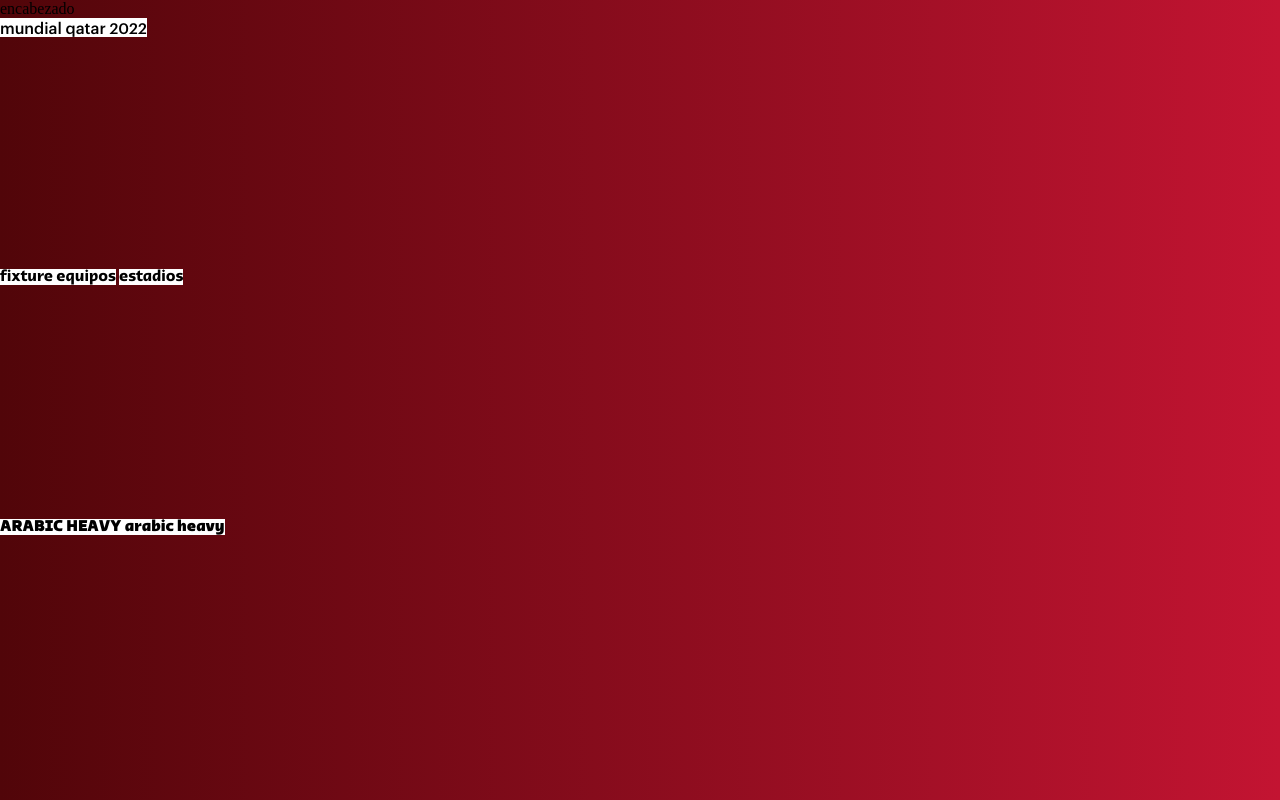
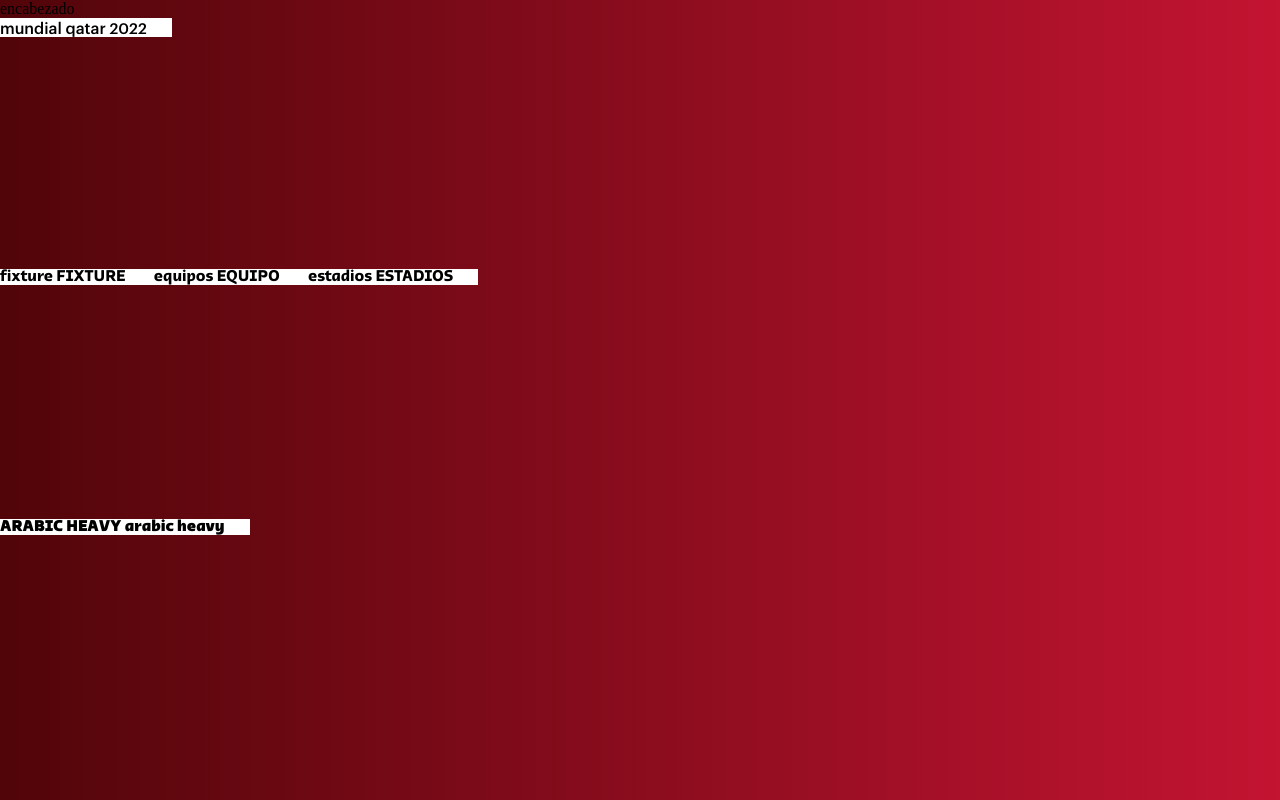
Before and after one commit to Guinandw/CaC_FixtureQatar, a plain HTML site: page Front/index.html in a window 1280 px wide. Drawn offline with Linux system fonts and the light colour scheme.

Commit message:
sin mensajes

```diff
--- a/Front/css/style.css
+++ b/Front/css/style.css
@@ -19,7 +19,8 @@ body{
 p{
     display: inline;
     width: 300px;
-    margin-right: 10;
+
+    padding-right: 25px ;
     background-color: white;
     color:black
 }
@@ -31,7 +32,7 @@ background: linear-gradient(to right, #510509, #c31432); /* W3C, IE 10+/ Edge, F
 }
 
 .caja{
-    width: 250px;
+    width: 100%;
     height: 250px;
     color: white;
 }
--- a/Front/index.html
+++ b/Front/index.html
@@ -31,9 +31,9 @@
     </div>
 
     <div class="caja  arabicBolt">
-        <p>fixture </p>
-        <p>equipos</p>
-        <p>estadios</p>
+        <p>fixture FIXTURE </p>
+        <p>equipos EQUIPO </p>
+        <p>estadios ESTADIOS</p>
     </div>
 
     <div class="caja  arabicHeavy">
```
